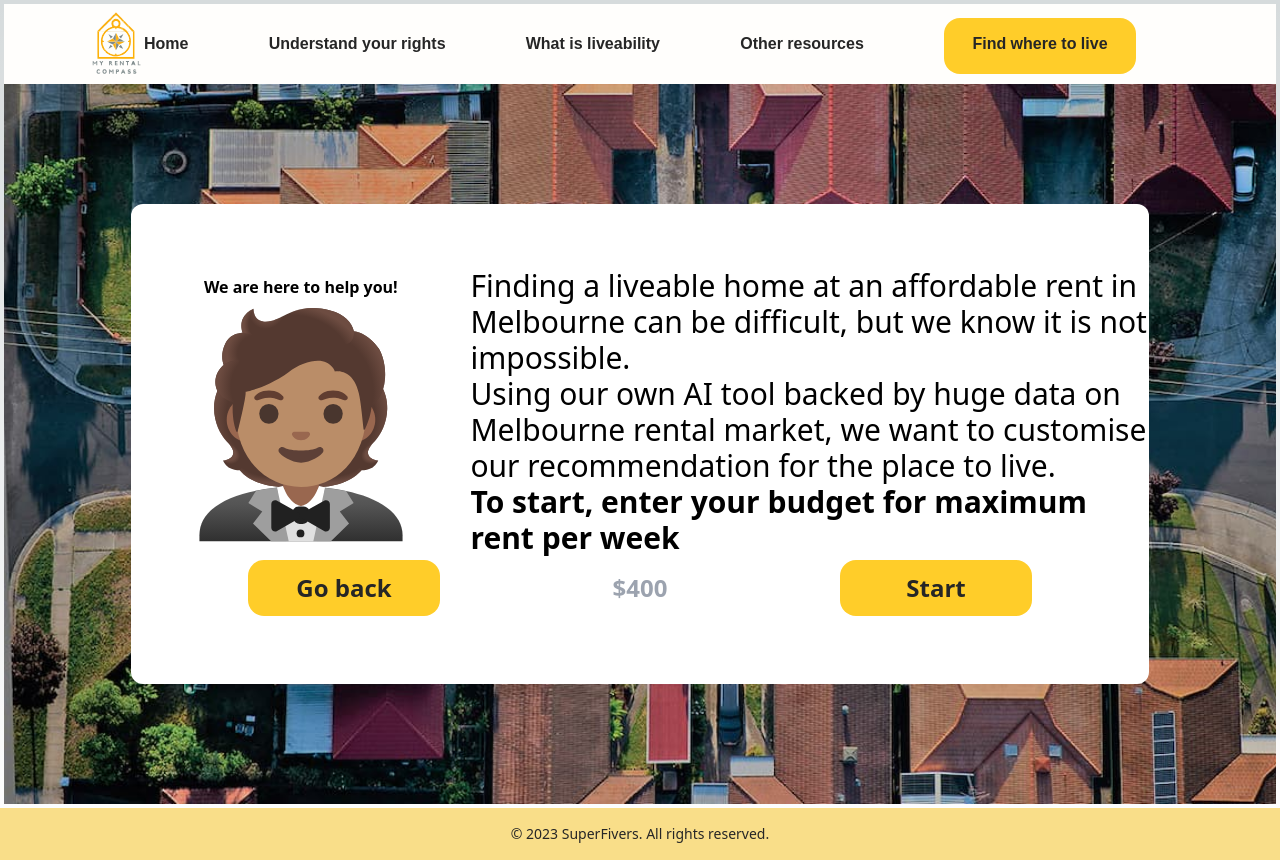
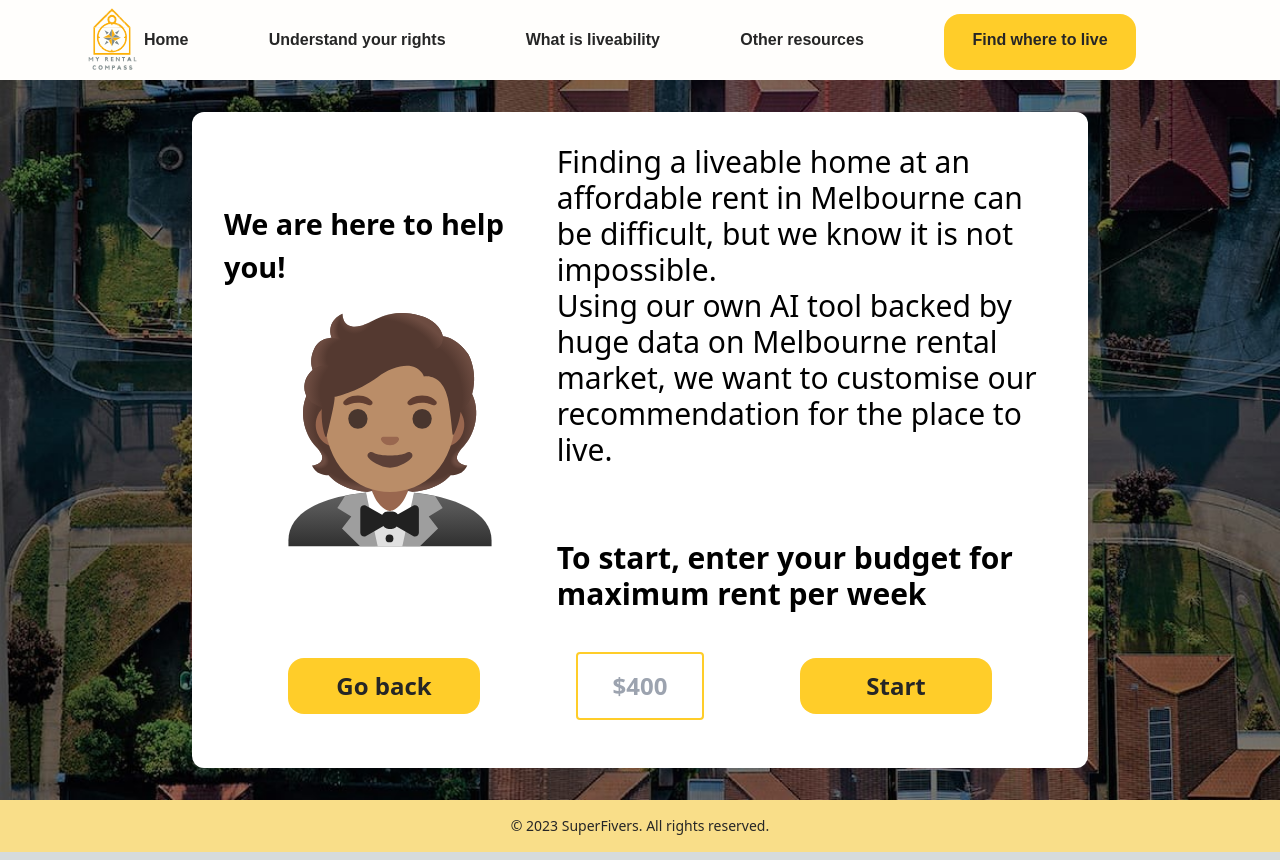
Before and after one commit to squeasyatwork/my-rental-compass, a Next.js app in the folder myrentalcompass/: page /questionnaire in a window 1280 px wide. Built offline with nearby package versions, Linux system fonts and the light colour scheme.

Commit message:
fix the layout

```diff
--- a/myrentalcompass/components/questionone.js
+++ b/myrentalcompass/components/questionone.js
@@ -1,6 +1,7 @@
 import Link from "next/link";
 import Image from "next/image";
 import { useState } from "react";
+import { Padding } from "@mui/icons-material";
 
 const QuestionOne = ({ handleNext, selectedChoices, handleChoice }) => {
   const [showWarning, setShowWarning] = useState(false);
@@ -18,12 +19,13 @@ const QuestionOne = ({ handleNext, selectedChoices, handleChoice }) => {
   return (
     <div
       id="q1"
-      className="flex flex-col items-center justify-center bg-white rounded-xl px-32 w-full h-full"
+      className="flex flex-col items-center justify-center bg-white rounded-xl "
+      style={{ width: '70%', padding: '2rem'}}
     >
-      <div className="flex md:flex-row items-center justify-center w-full">
-        <div className="flex flex-col items-center text-4xl w-1/3 font-bold mb-4 md:mb-0 md:mr-6">
-          <h2>We are here to help you!</h2>
-          <div >
+      <div className="flex md:flex-row items-center justify-center mb-6" >
+        <div className="flex flex-col items-center text-4xl font-bold mb-4 md:mb-0 md:mr-6" style={{ width: '40%'}} >
+          <h2 style={{fontSize:"1.8rem", marginBottom:"1rem"}}>We are here to help you!</h2>
+          <div>
             <Image
               src="/questionnaire_person.svg"
               alt="Staff"
@@ -33,7 +35,7 @@ const QuestionOne = ({ handleNext, selectedChoices, handleChoice }) => {
             />
           </div>
         </div>
-        <div className="flex flex-col text-3xl ml-6 w-2/3 md:max-w-2xl">
+        <div className="flex flex-col justify-center text-3xl ml-6 w-full md:max-w-2xl" style={{ width: '60%'}}>
           <h2>
             Finding a liveable home at an affordable rent in Melbourne can be
             difficult, but we know it is not impossible.
@@ -43,26 +45,36 @@ const QuestionOne = ({ handleNext, selectedChoices, handleChoice }) => {
             market, we want to customise our recommendation for the place to
             live.
           </h2>
+          <br></br><br></br>
           <h2 className="font-bold">
             To start, enter your budget for maximum rent per week
           </h2>
         </div>
       </div>
-      <div className="flex items-center justify-center w-full mt-24">
-        <div className="mx-4">
+      <div className="flex w-4/5 mt-24 h-1/5" style={{
+        width: '100%',
+        display: 'flex',
+        flexDirection: 'row',
+        justifyContent: 'space-around',
+        alignItems: 'center',
+        padding: '1rem'
+      }}
+      >
+        <div className="mx-8 w-2/4">
           <Link href="/">
             <button className="text-2xl font-bold call-action-button">
               Go back
             </button>
           </Link>
         </div>
-        <div className="mx-4 px-12 relative">
+        <div className="mx-8 w-2/4">
           <input
             type="text"
-            className="text-2xl font-bold p-4 rounded border-4 border-yellow-500 w-60 text-center"
+            className="text-2xl font-bold p-4 rounded text-center"
             placeholder="$400"
             value={selectedChoices.someQuestionOne || ""}
             onChange={(e) => handleChoice("someQuestionOne", e.target.value)}
+            style={{width: '8rem', border: '2px solid #FFCD29'}}
           />
           {showWarning && (
             <p className="absolute top-0 left-1/2 transform -translate-x-1/2 -translate-y-full bg-red-600 text-white p-2 rounded">
@@ -70,7 +82,7 @@ const QuestionOne = ({ handleNext, selectedChoices, handleChoice }) => {
             </p>
           )}
         </div>
-        <div className="mx-4">
+        <div className="mx-8">
           <button
             className="text-2xl font-bold call-action-button"
             onClick={validateInput}
--- a/myrentalcompass/components/questionthree.js
+++ b/myrentalcompass/components/questionthree.js
@@ -9,26 +9,32 @@ const QuestionThree = ({ handlePrevious }) => {
   return (
     <div
       id="q3"
-      className="flex flex-col items-center justify-center h-full w-full bg-white rounded-xl px-12"
+      className="flex flex-col items-center justify-center bg-white rounded-xl p-8"
+      style={{ width: '70%', padding: '2rem'}}
     >
-      <div className="text-5xl font-bold px-16 pt-4">
-        <h2>Do you prefer to live near your place of study?</h2>
+
+      <div className="flex md:flex-row items-center justify-center w-full pt-24" style={{marginBottom: "2rem"}}>
+        <div className="flex flex-col font-bold justify-center items-center" style={{ width: '40%'}}>
+          <div className="text-4xl px-16  text-center pt-4">
+            <h2 style={{fontSize:"1.8rem"}}>Do you prefer to live </h2>
+            <h2 style={{fontSize:"1.8rem",marginBottom:"1rem"}}>near your place of study? </h2>
           </div>
-      <div className="flex flex-col md:flex-row items-center justify-center w-full pb-10 pt-24">
           <div className="flex flex-col items-center mb-4 md:mb-0 md:mr-6 px-4">
             <Image
               src="/school.svg"
               alt="School"
               width={200}
               height={200}
-            className="rounded-xl"
+              className="rounded-xl "
             />
           </div>
-        <div className="flex flex-col text-3xl ml-6 w-full md:max-w-2xl px-4 bg-white border-4 border-MainButtonYellow p-8">
+        </div>
+        <div className="flex flex-col text-3xl ml-6 w-full md:max-w-2xl px-4 bg-white border-4 border-MainButtonYellow p-8" style={{ width: '60%'}}>
           <div className="flex flex-col items-center text-2xl font-bold">
             <h2>If you want to live near your university,</h2>
             <h2>please select your university from the list below.</h2>
           </div>
+          <br></br><br></br>
           <select className="mt-4 p-2 rounded justify-center items-center bg-ResourceButtonYellow border-ResourceButtonYellow border-4">
             <option value="">No, I do not mind living far</option>
             <option value="Monash University, Clayton">
@@ -89,15 +95,23 @@ const QuestionThree = ({ handlePrevious }) => {
           </select>
         </div>
       </div>
-      <div className="flex justify-center w-full mb-6 pt-12 relative">
+      <div className="flex justify-center w-full m-8 relative" style={{
+          width: '100%',
+          flexDirection: 'row',
+          justifyContent: 'space-around',
+          alignItems: 'center',
+          padding: '1rem'
+        }}>
         <button
-          className="call-action-button text-NavTextGray text-2xl font-bold flex items-center justify-center w-56 p-8 mx-4"
+          className="call-action-button text-NavTextGray text-2xl font-bold flex items-center justify-center p-8"
           onClick={handlePrevious}
         >
           Go back
         </button>
         <Link href="/map">
-          <button className="call-action-button text-NavTextGray text-2xl font-bold flex items-center justify-center w-56 p-8 mx-4">
+          <button
+          className="call-action-button text-NavTextGray text-2xl font-bold flex items-center justify-center p-8"
+          >
             Show result
           </button>
         </Link>
--- a/myrentalcompass/components/questiontwo.js
+++ b/myrentalcompass/components/questiontwo.js
@@ -32,26 +32,25 @@ const QuestionTwo = ({
   return (
     <div
       id="q2"
-      className="flex flex-col items-center justify-between bg-BackgroundWhite rounded-xl p-8 h-full w-full"
-      // style={{ zIndex: 2}}
+      className="flex flex-col items-center justify-center bg-white rounded-xl"
+      style={{ width: '70%', padding: '2rem'}}
     >
       <div className="flex flex-grow">
-        <div className="flex flex-col items-center font-Inter font-bold text-3xl mr-6">
-          <h2> How much do you value these</h2>
-          <h2>liveability aspects?</h2>
-          <h2>(Please rate 1 to 5)</h2>
-          <br></br>
-          <br></br>
-          <br></br>
+        <div className="flex flex-col items-center justify-center text-4xl font-bold mb-4 md:mb-0 md:mr-6" style={{ width: '40%', padding:'1rem'}}>
+          <h2 style={{fontSize:"1.8rem"}}> How much do you value </h2>
+          <h2 style={{fontSize:"1.8rem"}}> these liveability aspects? </h2>
+          <h2 style={{fontSize:"1.4rem"}}>( Please rate 1 to 5 )</h2>
+          <div className=" justify-center">
             <Image
               src="/forest-nature-park.svg"
               alt="Park"
               width={250}
               height={250}
-            className="rounded-xl"
+              className="rounded-xl "
             />
           </div>
-        <div className="flex flex-col font-Inter font-normal text-3xl ml-6">
+        </div>
+        <div className="flex flex-col font-Inter font-normal text-3xl ml-6" style={{width: "60%", padding: "1rem"}}>
           <div className="flex flex-col font-bold">
             <div className=" flex text-lg font-normal space-x-2">
               <Image
@@ -112,32 +111,39 @@ const QuestionTwo = ({
               handleChoice={(e) => handleChoice("safeRoads", e.target.value)}
             />
           </div>
-          <br></br>
         </div>
       </div>
-      <div className="flex justify-center w-full mb-8 relative">
-        {" "}
+      <div className="flex justify-center w-full mb-8 relative" style={{
+          width: '100%',
+          display: 'flex',
+          flexDirection: 'row',
+          justifyContent: 'space-around',
+          alignItems: 'center',
+          padding: '1rem'
+        }}>
         <button
-          className="call-action-button text-NavTextGray text-2xl font-bold flex items-center justify-center w-56 p-8 mx-4"
+          className="call-action-button text-NavTextGray text-2xl font-bold flex items-center justify-center p-8 mx-4"
+          style={{ width: '20%'}}
           onClick={handlePrevious}
         >
           Go back
         </button>
         <button
-          className="call-action-button text-NavTextGray text-2xl font-bold flex items-center justify-center w-56 p-8 mx-4 relative" /* Added 'relative' here */
+          className="call-action-button text-NavTextGray text-2xl font-bold flex items-center justify-center p-8 mx-4 relative" /* Added 'relative' here */
+          style={{ width: '20%'}}
           onClick={handleClickNext}
         >
           Final question
         </button>
+      </div>
       {
         error && (
-            <div className={`speech-bubble ${error ? "show" : ""}`}>
+          <div className={`speech-bubble ${error ? "show" : ""}`} style={{color: "red"}}>
             {error}
           </div>
         )
       }
     </div>
-    </div>
   );
 };
 
--- a/myrentalcompass/pages/questionnaire.js
+++ b/myrentalcompass/pages/questionnaire.js
@@ -51,10 +51,10 @@ function Questionnaire() {
         <meta name="description" content="Customize your liveability index." />
       </Head>
 
-      <main className="font-inter flex flex-col m-1 h-screen" style={{ backgroundImage: 'url("/liveable-cities.jpeg")', backgroundSize: 'cover', backgroundRepeat: 'no-repeat' }}>
+      <main className="font-inter flex flex-col h-screen justify-center" style={{ backgroundImage: 'url("/liveable-cities.jpeg")', backgroundSize: 'cover', backgroundRepeat: 'no-repeat' }}>
         <Navbar activePage="Where to live" />
 
-        <div className="flex-grow flex items-center justify-center w-[80%] max-h-[60vh] mx-auto my-auto text-black">
+        <div className="flex flex-grow items-center justify-center text-black">
           {currentQuestion === "q1" && (
             <QuestionOne
               handleNext={handleNext}
```
Also changed, not shown: myrentalcompass/public/liveable-cities.jpeg. Lines whose indentation alone changed are shown as unchanged.
